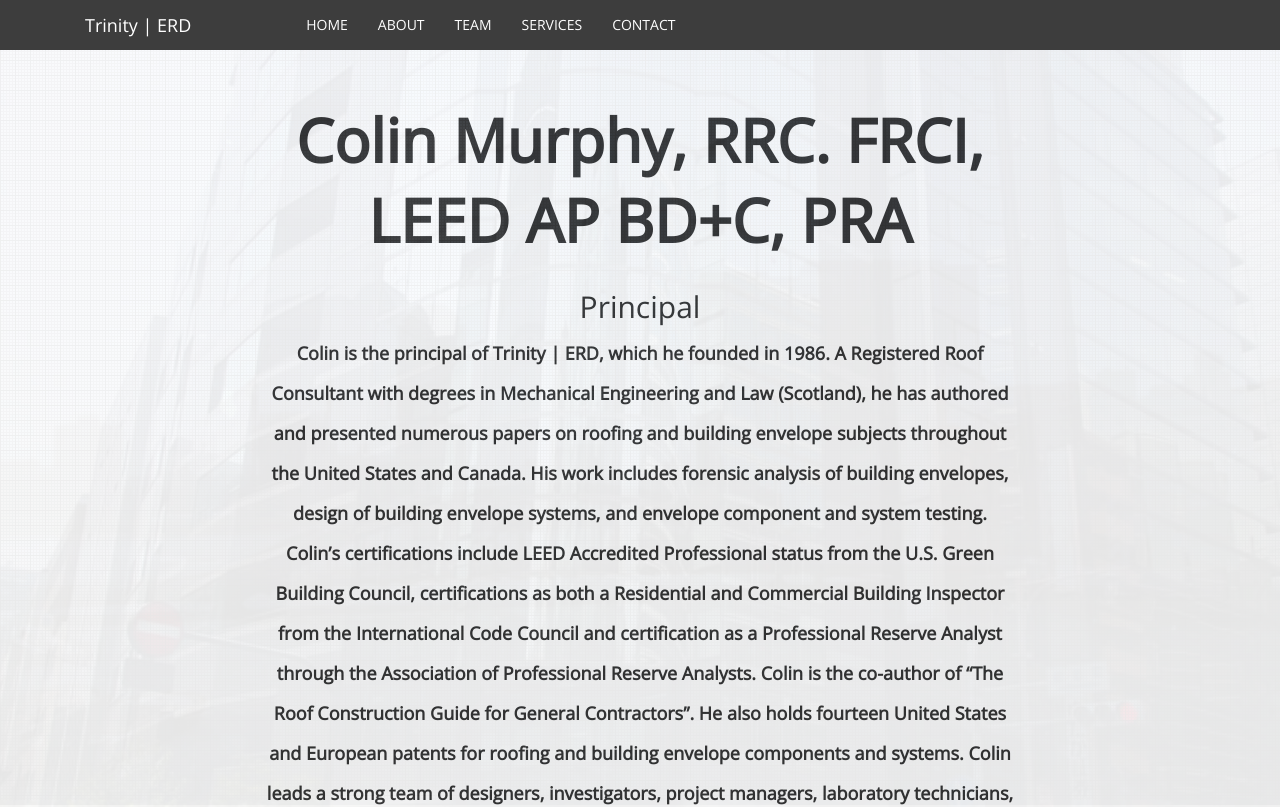
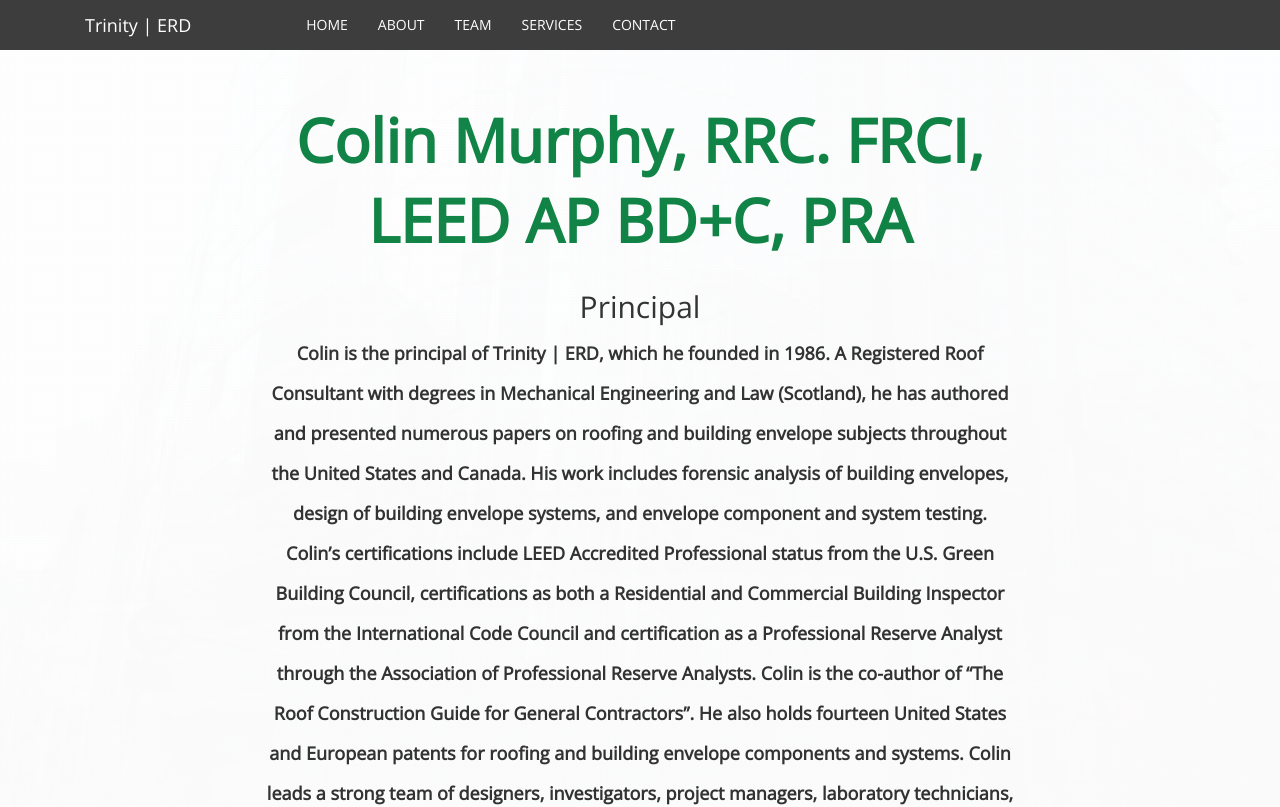
Before and after one commit to jeshmurphy/trinityerd, a plain HTML site: page profile/colin_murphy.html in a window 1280 px wide. Shown: the top 807 px of the page. Drawn offline with nearby package versions, Linux system fonts and the light colour scheme; files whose address does not match are found by name.

Commit message:
opacity and adding color to colins page

```diff
--- a/assets/css/style.css
+++ b/assets/css/style.css
@@ -64,7 +64,7 @@ p {
   -khtml-opacity: 0.9;
 
   /* Good browsers */
-  opacity: 0.9;
+  opacity: 0.98;
 }
 
 section {
--- a/profile/colin_murphy.html
+++ b/profile/colin_murphy.html
@@ -57,7 +57,7 @@
     <div class="container">
       <div class="row text-center">
         <div class="col-md-8 col-md-offset-2">
-          <h1>Colin Murphy, RRC. FRCI, LEED AP BD+C, PRA</h1>
+          <h1 style="color:#108445;">Colin Murphy, RRC. FRCI, LEED AP BD+C, PRA</h1>
           <h2>Principal</h2>
           <h4><strong>Colin is the principal of Trinity | ERD, which he founded in 1986. A Registered Roof Consultant with
           degrees in Mechanical Engineering and Law (Scotland), he has authored and presented numerous
```
Also changed, not shown: assets/img/team.png (deleted).
